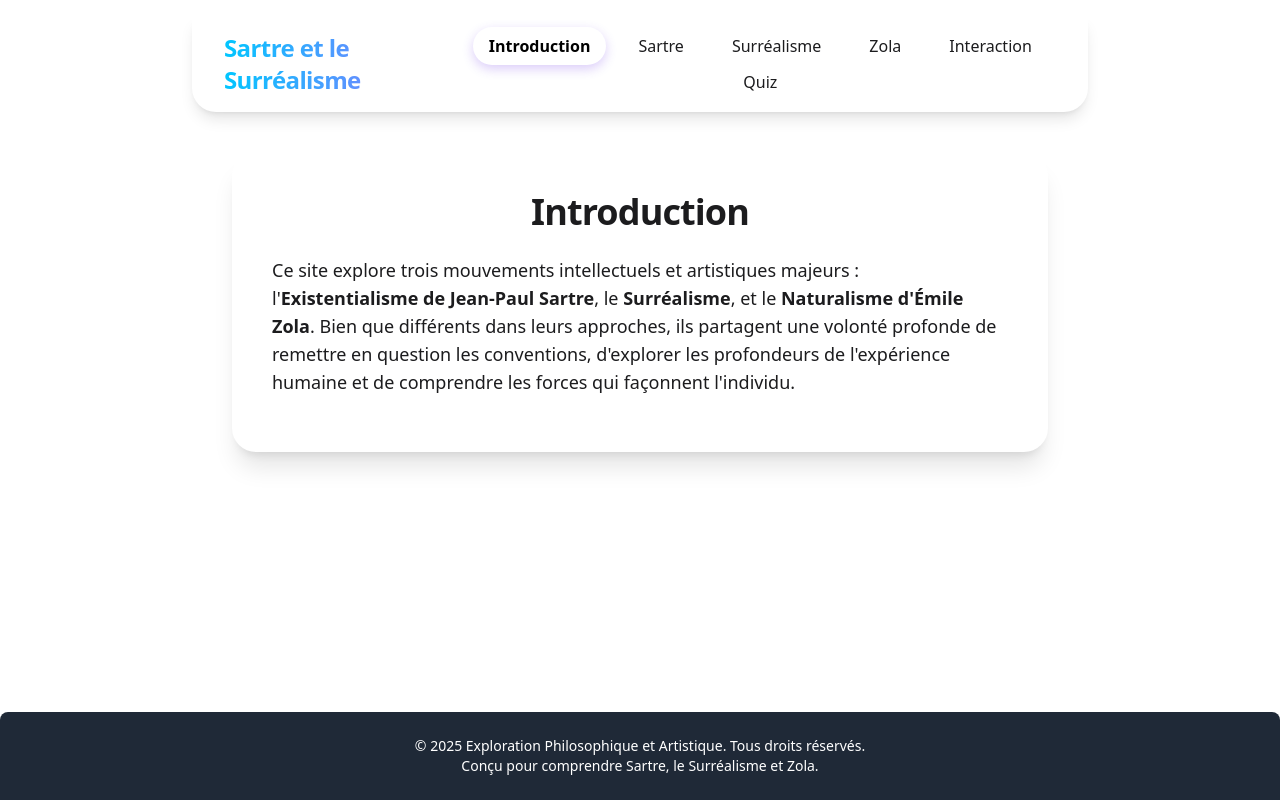
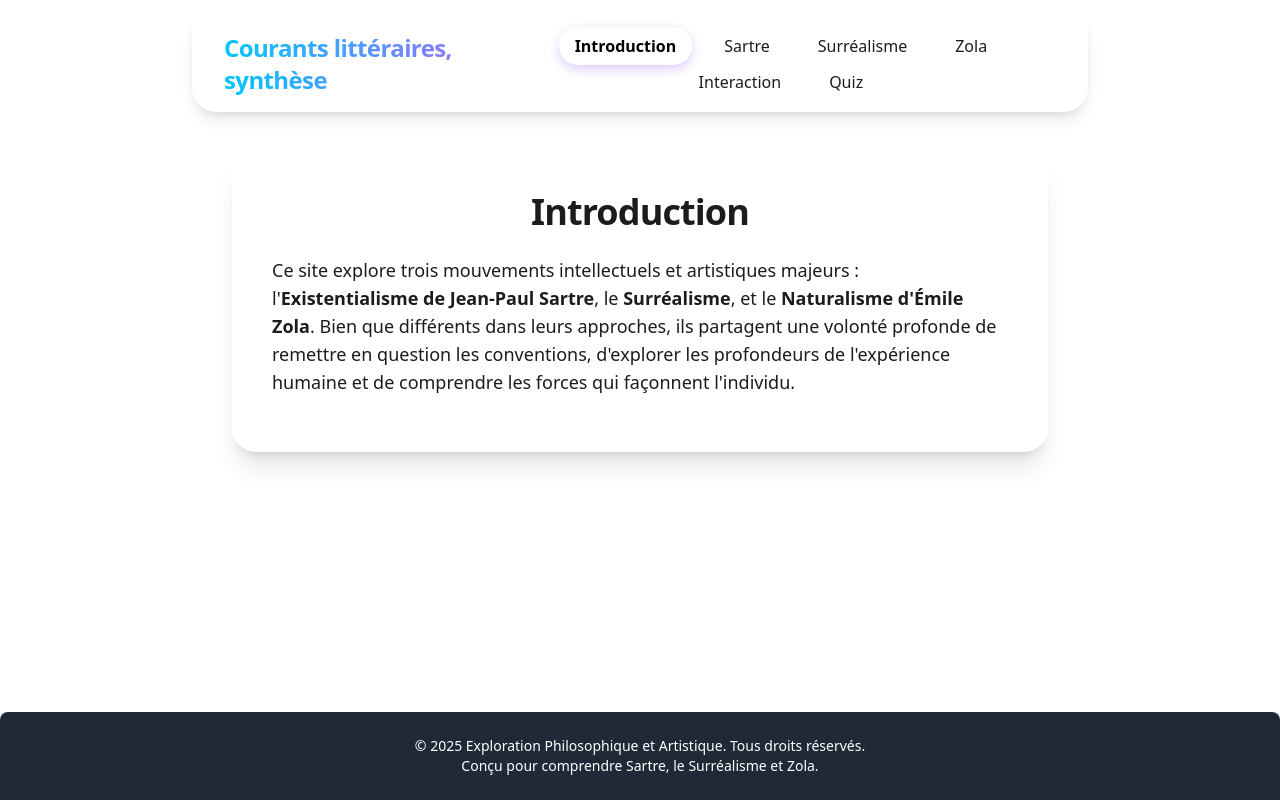
Before and after one commit to Freezer609/aide-cour-francais, a plain HTML site: page index.html in a window 1280 px wide. Drawn offline with nearby package versions, Linux system fonts and the light colour scheme.

Commit message:
nouveaux titre
  *contient :*

- la philosophie de Sartre
- le mouvement surréaliste
- le déterminisme de Zola
- quiz de 20 questions sur toutes les matières
- un onglet interactions afin de pouvoir lire des phrases des philosophes et des exemples d'écriture automatique

```diff
--- a/index.html
+++ b/index.html
@@ -3,7 +3,7 @@
 <head>
     <meta charset="UTF-8">
     <meta name="viewport" content="width=device-width, initial-scale=1.0">
-    <title>Sartre et le Surréalisme</title>
+    <title>Courants littéraires, synthèse</title>
     <!-- Chargement de Tailwind CSS via CDN pour un style moderne et responsive -->
     <script src="https://cdn.tailwindcss.com"></script>
     <!-- Configuration de Tailwind pour utiliser des couleurs et polices personnalisées -->
@@ -114,7 +114,7 @@
     <header class="bg-card-bg-white p-4 shadow-lg rounded-b-3xl mx-auto mt-4 w-11/12 max-w-4xl">
         <div class="container mx-auto flex flex-col md:flex-row justify-between items-center px-4">
             <!-- Titre du site : simple et élégant avec dégradé de texte -->
-            <h1 class="text-2xl font-bold mb-2 md:mb-0 bg-gradient-to-r from-title-gradient-start to-title-gradient-end bg-clip-text text-transparent tracking-tight">Sartre et le Surréalisme</h1>
+            <h1 class="text-2xl font-bold mb-2 md:mb-0 bg-gradient-to-r from-title-gradient-start to-title-gradient-end bg-clip-text text-transparent tracking-tight">Courants littéraires, synthèse</h1>
             <nav>
                 <ul class="flex flex-wrap justify-center gap-x-4 gap-y-3 text-base font-medium">
                     <!-- Liens de navigation transformés en onglets visuels -->
```
